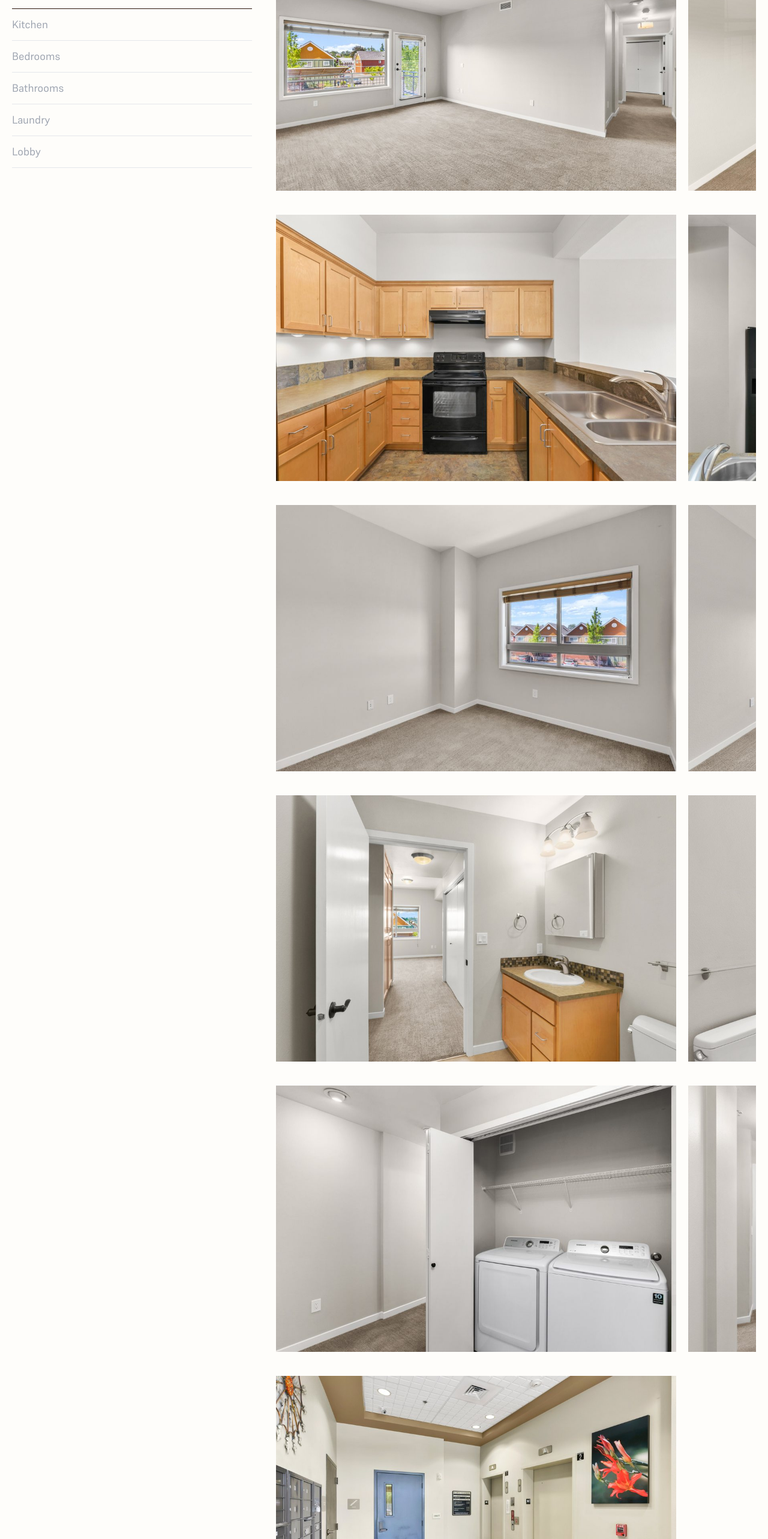
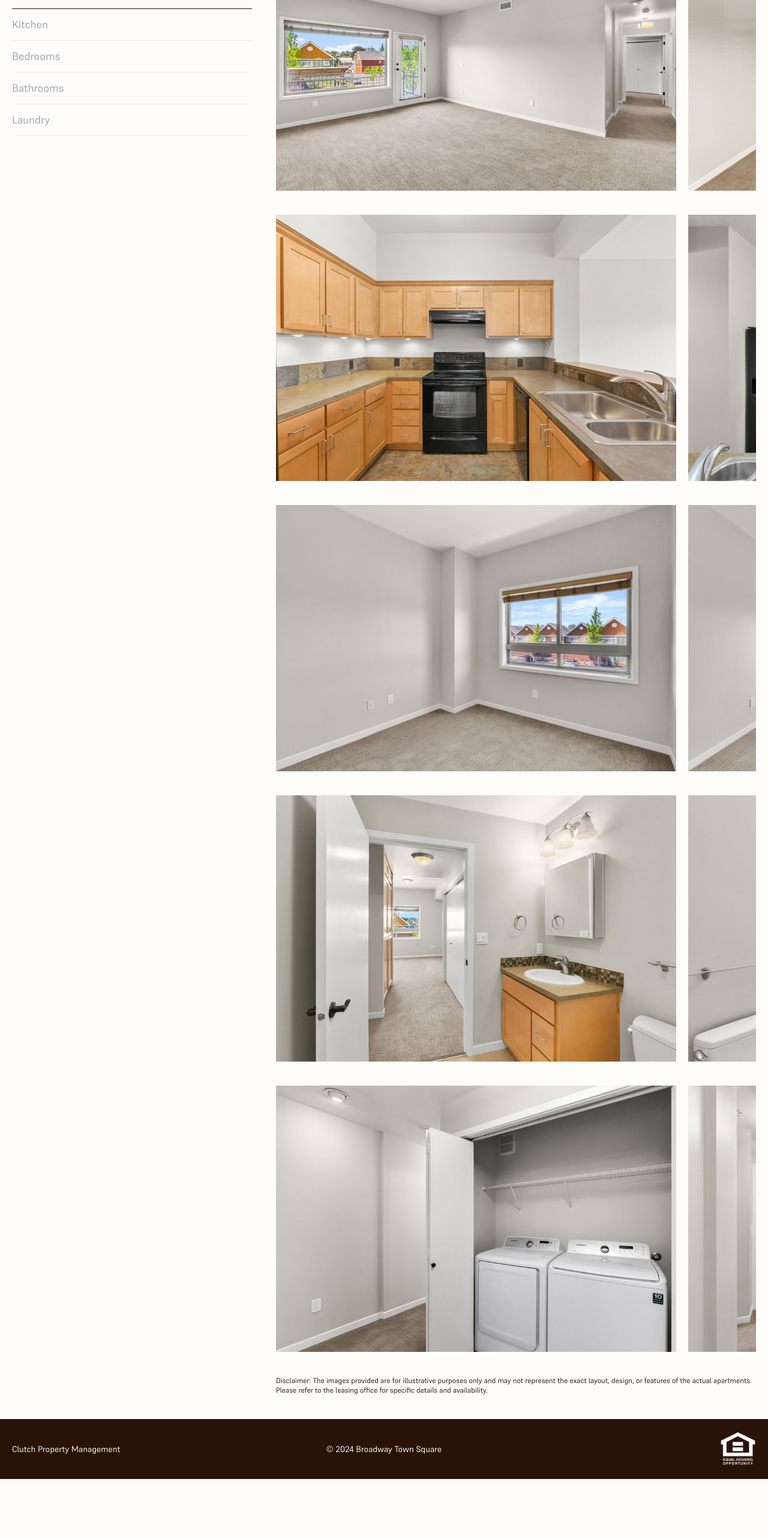
Before and after one commit to ClutchWebAdmin/broadway-town-square, a Next.js app: page /photos in a window 1280 px wide. Shown: the part 234-2800 px from the top of the page at 60% size. After the commit the page ends 2700 px from the top, so only its background shows below. Built offline with nearby package versions, Linux system fonts and the light colour scheme.

Commit message:
removed lobby

```diff
--- a/src/app/components/PhotosSection.jsx
+++ b/src/app/components/PhotosSection.jsx
@@ -29,7 +29,6 @@ export default function PhotosSection() {
   const bedroomsRef = useRef(null);
   const bathroomsRef = useRef(null);
   const laundryRef = useRef(null);
-  const lobbyRef = useRef(null);
 
   useEffect(() => {
     const options = {
@@ -52,7 +51,6 @@ export default function PhotosSection() {
       bedroomsRef,
       bathroomsRef,
       laundryRef,
-      lobbyRef,
     ];
 
     sections.forEach((section) => {
@@ -124,16 +122,6 @@ export default function PhotosSection() {
             }`}
           >
             Laundry
-          </Link>
-          <Link
-            href="#lobby"
-            className={`border-b py-3 cursor-pointer lg:hover:text-primaryAccent transition duration-300 ${
-              activeSection === "lobby"
-                ? "text-primaryDark border-primaryDark text-xl"
-                : "text-gray-400"
-            }`}
-          >
-            Lobby
           </Link>
         </div>
       </div>
@@ -276,16 +264,6 @@ export default function PhotosSection() {
           </div>
         </div>
 
-        <div id="lobby" className="flex flex-col gap-5 lg:gap-0" ref={lobbyRef}>
-          <h3 className="lg:hidden text-2xl">Lobby</h3>
-          <div className="flex flex-row overflow-x-auto gap-5">
-            <Image
-              src={lobby}
-              alt="Lobby"
-              className="w-5/6 h-auto object-cover"
-            />
-          </div>
-        </div>
         <p className="text-xs">
           Disclaimer: The images provided are for illustrative purposes only and
           may not represent the exact layout, design, or features of the actual
```
